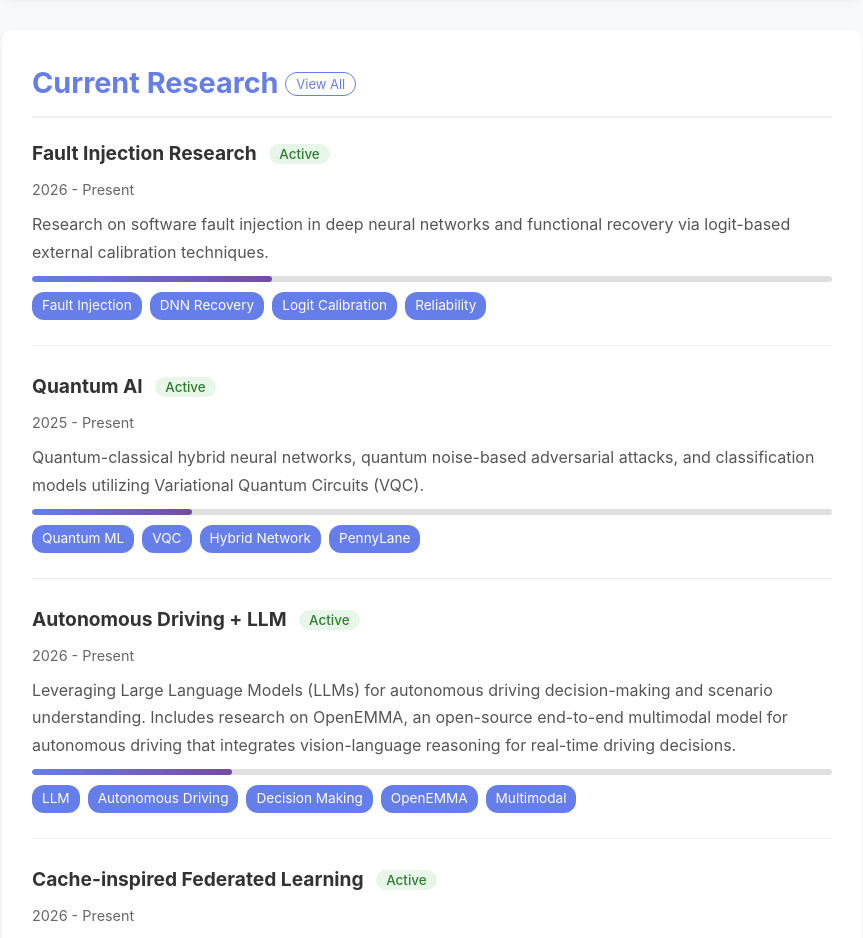
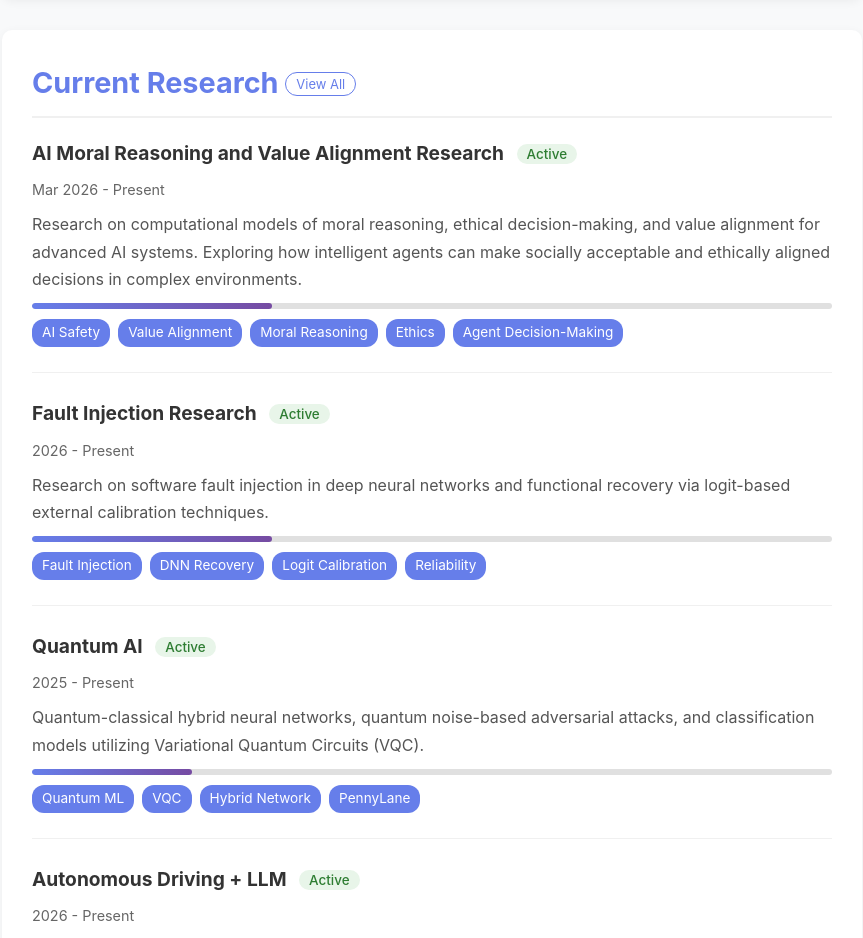
Before and after one commit to justinbrianhwang/CV, a website: page index.html in a window 1280 px wide. Shown: the part 7220-8158 px from the top of the page, without its empty margins (208-1071 px from the left). Drawn offline with Linux system fonts and the light colour scheme.

Commit message:
Add 'AI Moral Reasoning and Value Alignment Research' to Current Research (Mar 2026, 30%)

```diff
--- a/index.html
+++ b/index.html
@@ -345,6 +345,22 @@
 
     <section class="section">
         <h2>Current Research <a href="https://www.sjhwangresearch.com/html/projects.html" class="section-link" target="_blank">View All</a></h2>
+
+        <div class="project-item">
+            <h3>AI Moral Reasoning and Value Alignment Research <span class="status-badge active">Active</span></h3>
+            <div class="date">Mar 2026 - Present</div>
+            <div class="description">
+                Research on computational models of moral reasoning, ethical decision-making, and value alignment for advanced AI systems. Exploring how intelligent agents can make socially acceptable and ethically aligned decisions in complex environments.
+            </div>
+            <div class="progress-bar"><div class="progress-fill" style="width: 30%"></div></div>
+            <div class="project-tech">
+                <span class="tech-badge">AI Safety</span>
+                <span class="tech-badge">Value Alignment</span>
+                <span class="tech-badge">Moral Reasoning</span>
+                <span class="tech-badge">Ethics</span>
+                <span class="tech-badge">Agent Decision-Making</span>
+            </div>
+        </div>
 
         <div class="project-item">
             <h3>Fault Injection Research <span class="status-badge active">Active</span></h3>
```
